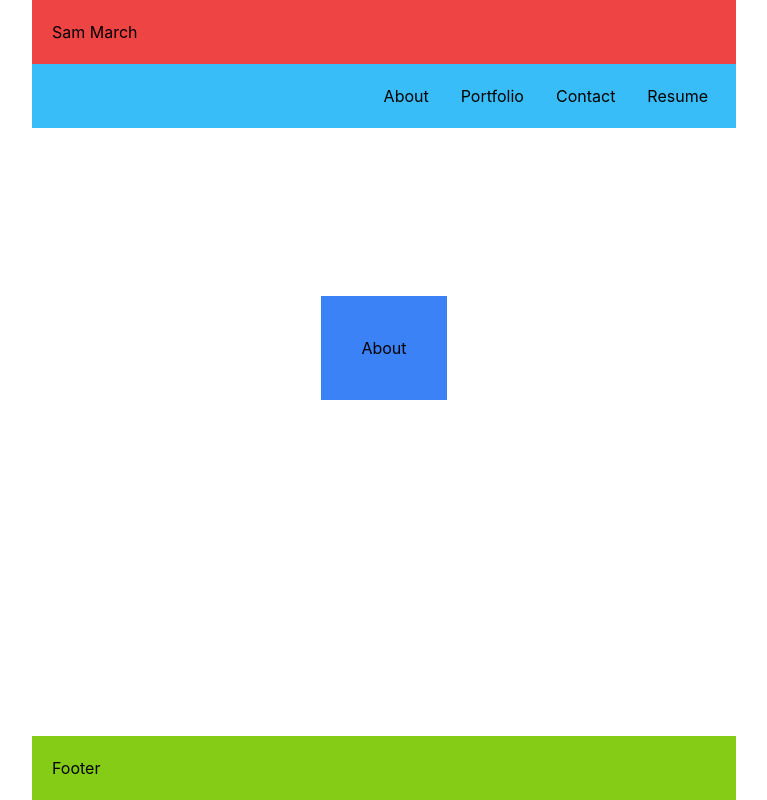
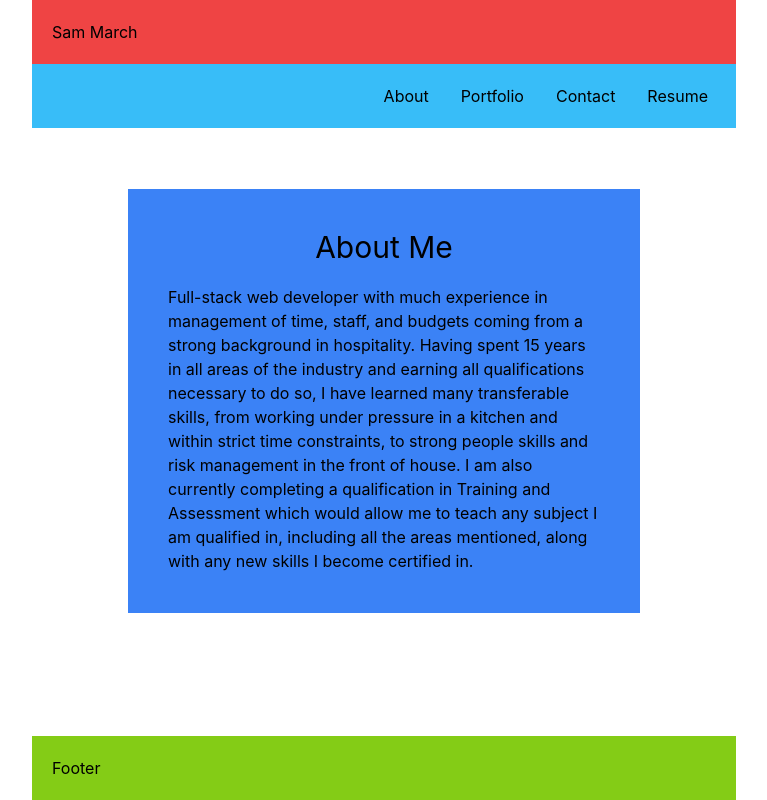
Before and after one commit to SamMarch/20-React-Challenge-React-Portfolio, a React (Create React App) app in the folder portfolio/: page / in a window 1280 px wide. Shown: the whole page, without its empty margins (256-1023 px from the left). Built offline with nearby package versions, Linux system fonts and the light colour scheme.

Commit message:
about page style added

```diff
--- a/portfolio/src/components/pages/About.js
+++ b/portfolio/src/components/pages/About.js
@@ -2,8 +2,20 @@ import React from "react";
 
 function About() {
   return (
-    <div className="bg-blue-500 p-10">
-      <h1>About</h1>
+    <div className="bg-blue-500 p-10 max-w-lg">
+      <h1 className="text-3xl text-center pb-5">About Me</h1>
+      <p>
+        Full-stack web developer with much experience in management of time,
+        staff, and budgets coming from a strong background in hospitality.
+        Having spent 15 years in all areas of the industry and earning all
+        qualifications necessary to do so, I have learned many transferable
+        skills, from working under pressure in a kitchen and within strict time
+        constraints, to strong people skills and risk management in the front of
+        house. I am also currently completing a qualification in Training and
+        Assessment which would allow me to teach any subject I am qualified in,
+        including all the areas mentioned, along with any new skills I become
+        certified in.
+      </p>
     </div>
   );
 }
```
